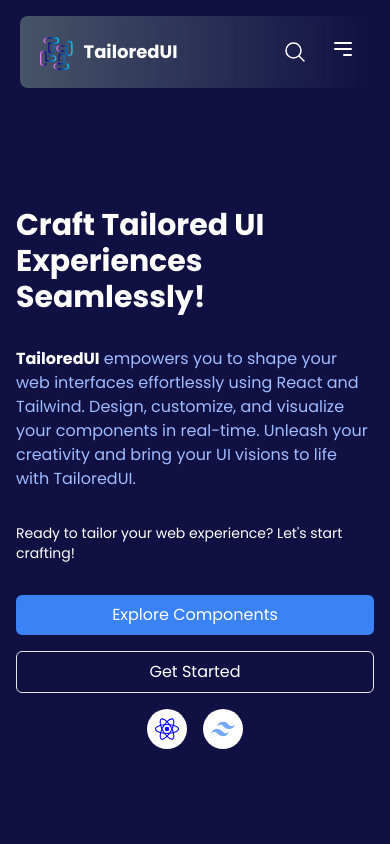
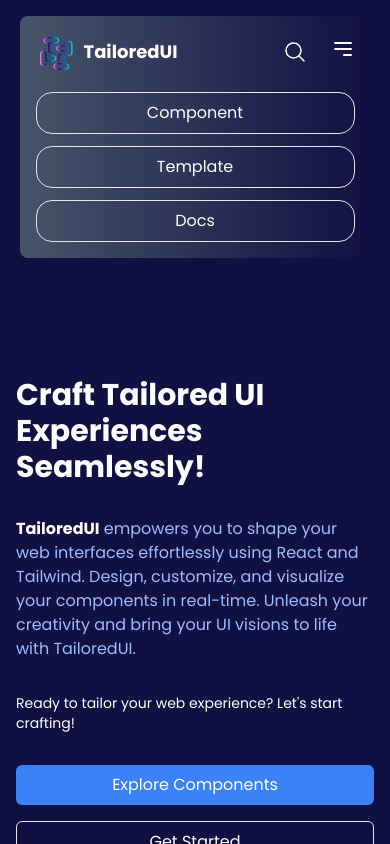
Before and after one commit to TailoredUI/TailoredUI, a React (Vite) app: page / in a window 390 px wide. Both pictures are taken after a click on the button 342 px from the left and 48 px from the top of the page. Shown: the top 844 px of the page. Built offline with nearby package versions, Linux system fonts and the light colour scheme.

Commit message:
adding function in menu icon on mobile screen, solved issue #27

```diff
--- a/src/components/Navbar/Navbar.tsx
+++ b/src/components/Navbar/Navbar.tsx
@@ -11,6 +11,7 @@ const Navbar = () => {
   const [isSearchVisible, setIsSearchVisible] = useState(false)
   const [searchedValue, setSearchedValue] = useState<string>('')
   const [results, setResults] = useState<Component[]>([])
+  const [isOpenMenu, setIsOpenMenu] = useState(false);
 
   useEffect(() => {
     if (searchedValue != '') {
@@ -40,6 +41,10 @@ const Navbar = () => {
       setSearchedValue('')
     }
   }, [isSearchVisible])
+
+  function openMenu() {
+    setIsOpenMenu(!isOpenMenu);
+  }
 
   return (
     <motion.div
@@ -116,7 +121,8 @@ const Navbar = () => {
               Get Started
             </button>
             <div className="md:hidden">
-              <button className="text-white">
+              <button onClick={openMenu} className="text-white">
+
                 <svg
                   xmlns="http://www.w3.org/2000/svg"
                   fill="none"
@@ -135,6 +141,19 @@ const Navbar = () => {
             </div>
           </div>
         </div>
+        {isOpenMenu && (
+            <div id="menulinks" className="md:hidden justify-between sm:px-16 sm:py-6 flex flex-col pt-5 gap-3 items-center sm:flex-row">
+            <NavLink to="/" className="text-white border w-full text-center py-2 rounded-2xl hover:bg-[#3B82F6] transition-all ease-in-out">
+              Component
+            </NavLink>
+            <NavLink to="/template" className="text-white border w-full text-center py-2 rounded-2xl hover:bg-[#3B82F6] transition-all ease-in-out">
+              Template
+            </NavLink>
+            <NavLink to="/docs" className="text-white border w-full text-center py-2 rounded-2xl hover:bg-[#3B82F6] transition-all ease-in-out">
+              Docs
+            </NavLink>
+          </div>
+        )}
       </nav>
       <Modal
         isOpen={isSearchVisible}
```
